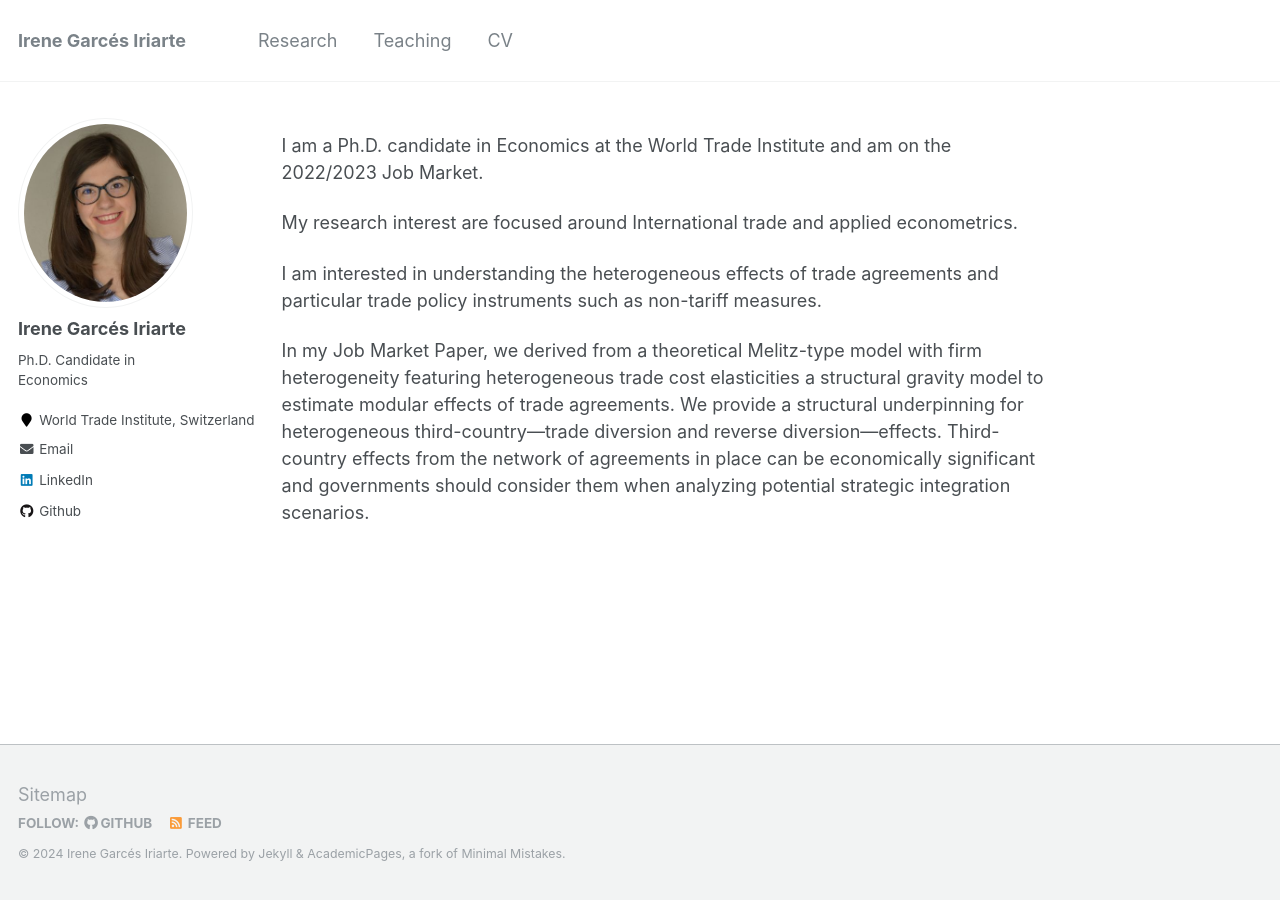
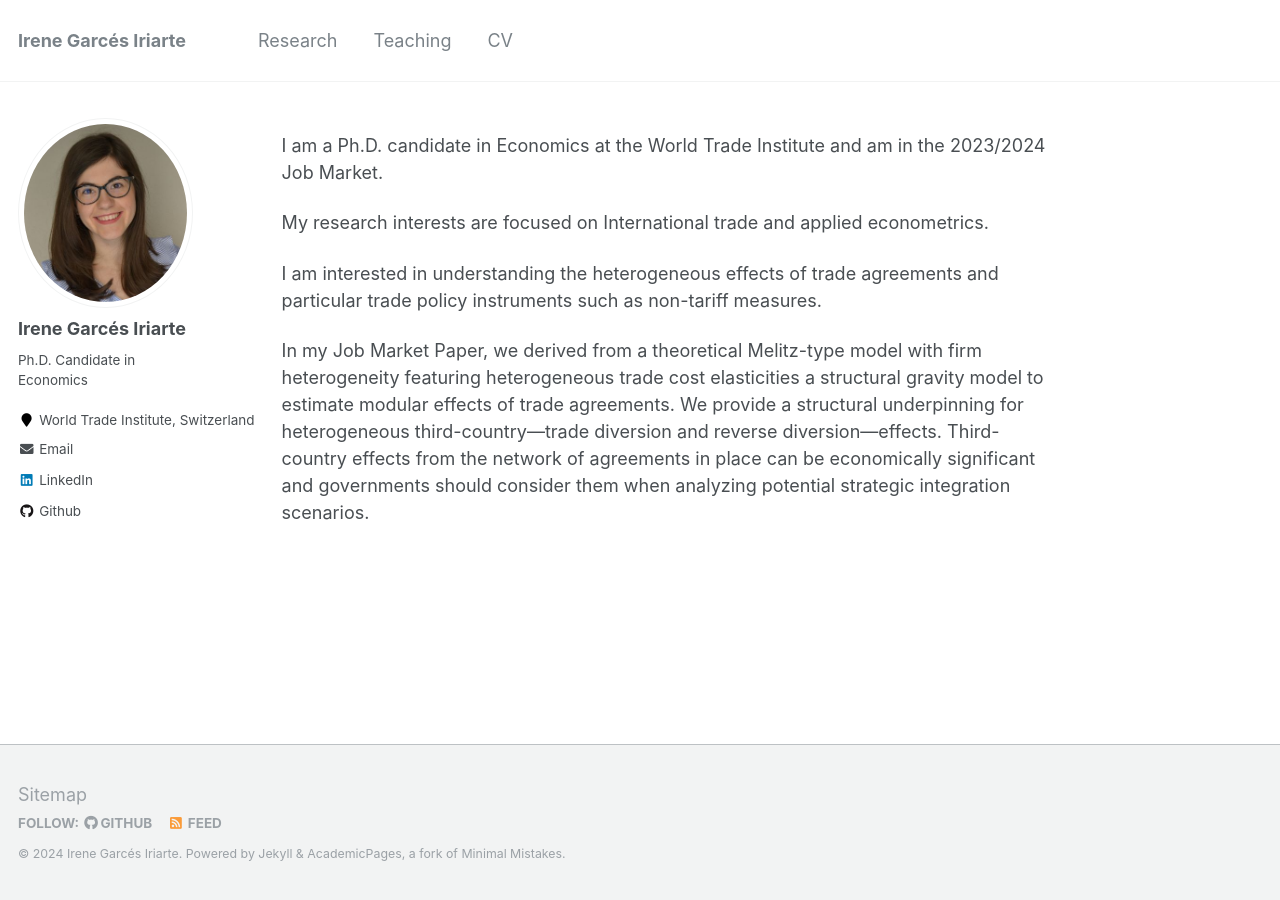
Before and after one commit to IreneGarces/irenegarces.github.io, a Jekyll site: the page built from _pages/about.md, in a window 1280 px wide. Built offline with Jekyll 4.4.1, drawn with Linux system fonts in a browser that asks for light colours.

Commit message:
Update about.md

```diff
--- a/_pages/about.md
+++ b/_pages/about.md
@@ -8,9 +8,9 @@ redirect_from:
   - /about.html
 ---
 
-I am a Ph.D. candidate in Economics at the World Trade Institute and am on the 2022/2023 Job Market.
+I am a Ph.D. candidate in Economics at the World Trade Institute and am in the 2023/2024 Job Market.
 
-My research interest are focused around International trade and applied econometrics.
+My research interests are focused on International trade and applied econometrics.
 
 I am interested in understanding the heterogeneous effects of trade agreements and particular trade policy instruments such as non-tariff measures.
 
```
